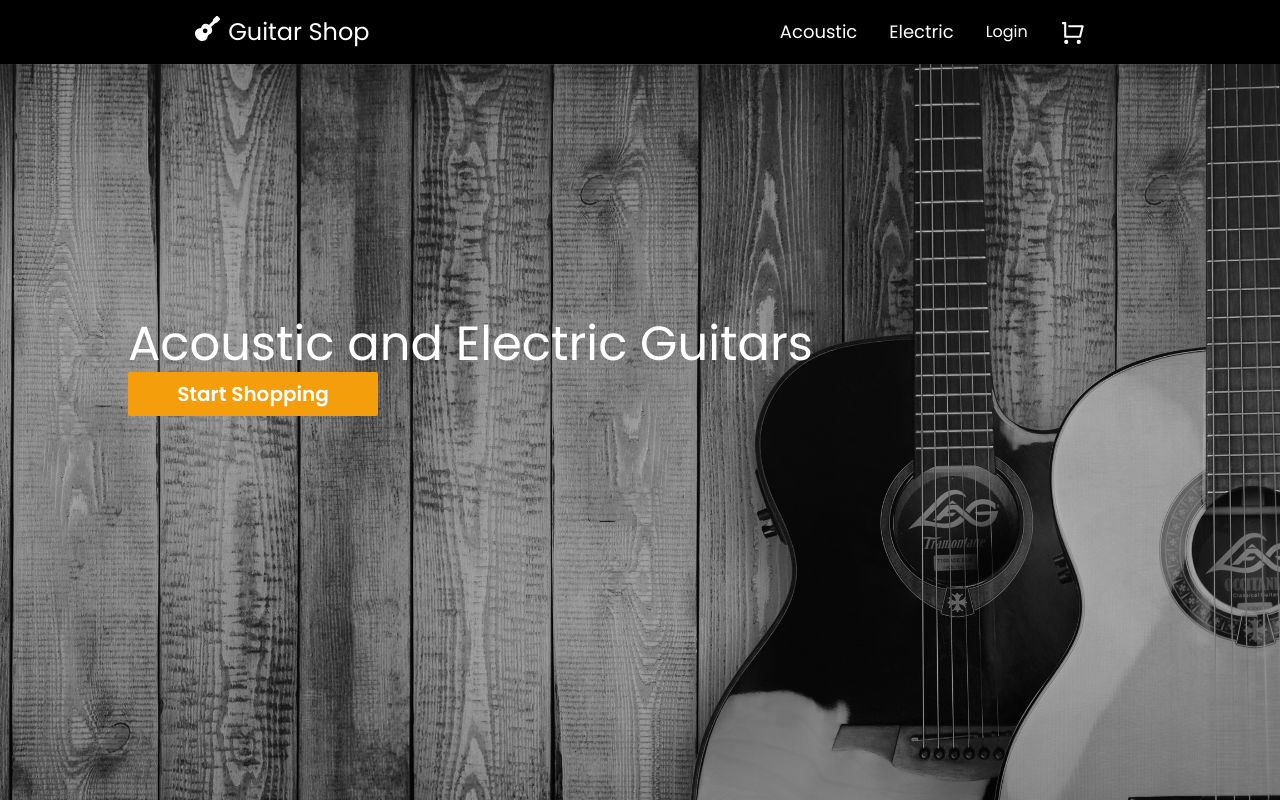
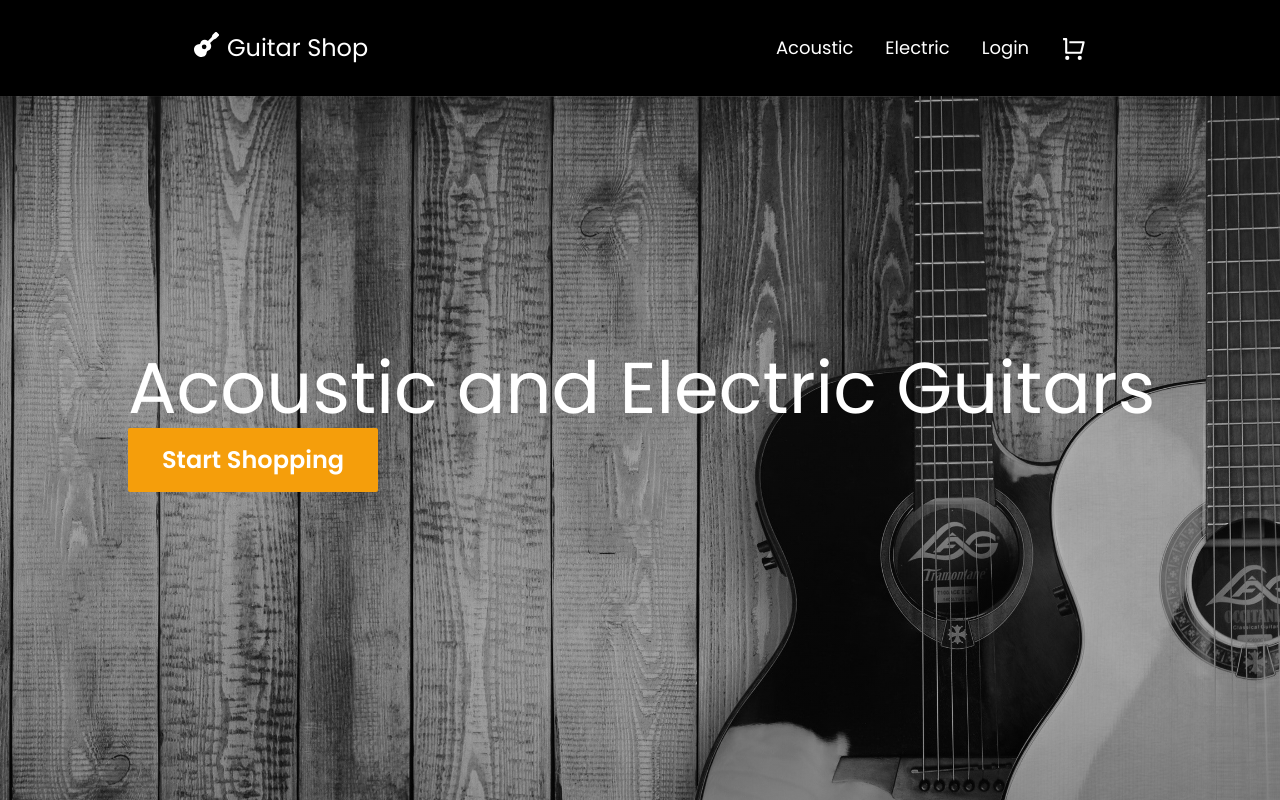
Before and after one commit to carlospsvieira/Guitar-Shop, a React (Vite) app: page / in a window 1280 px wide. Shown: the top 800 px of the page. Built offline with nearby package versions, Linux system fonts and the light colour scheme.

Commit message:
burger menu added

```diff
--- a/src/App.css
+++ b/src/App.css
@@ -45,8 +45,14 @@
   right: 0;
 }
 
-.login-btn:hover {
+.login-btn:hover, .guitar-link:hover {
   cursor: pointer;
   border-bottom: 2px solid white;
   margin-bottom: -1px;
 }
+
+@media only screen and (max-width: 1000px) {
+  .guitar-link {
+    display: none;
+  }
+}
--- a/src/components/Hero.jsx
+++ b/src/components/Hero.jsx
@@ -3,18 +3,18 @@ import React from "react";
 function Hero() {
   return (
     <div className="h-screen hero flex flex-col">
-      <h1 className="text-white text-5xl mt-[55%] ml-[10%] sm:text-5xl sm:mt-[20%]">
+      <h1 className="text-white text-5xl mt-[55%] ml-[10%] sm:text-7xl sm:mt-[20%]">
         Acoustic and Electric Guitars
       </h1>
       <a
         href="#category"
         className="bg-amber-500
-          py-2
+          py-4
           rounded-sm
           text-white
           font-bold
           text-center
-          text-xl
+          text-2xl
           w-[250px]
           mt-1
           ml-[10%]
--- a/src/components/Navbar.jsx
+++ b/src/components/Navbar.jsx
@@ -1,17 +1,22 @@
 import React, { useContext, useEffect } from "react";
 import { Link, useLocation } from "react-router-dom";
 import { Context } from "../context/AddProvider";
-import { CgProfile } from "react-icons/cg";
+import { CgProfile, CgMenu, CgClose } from "react-icons/cg";
 import { RiShoppingCartLine } from "react-icons/ri";
 import { FaGuitar } from "react-icons/fa";
 
 function Navbar() {
-  const { user, setUser } = useContext(Context);
+  const { user, setUser, nav, setNav } = useContext(Context);
   const location = useLocation();
 
   const getUserInStorage = () => {
     const data = JSON.parse(localStorage.getItem("user"));
     setUser(data);
+  };
+
+  // hamburger nav //
+  const handleNav = () => {
+    setNav(!nav);
   };
 
   useEffect(() => {
@@ -21,15 +26,35 @@ function Navbar() {
   return (
     <nav>
       <div className="flex justify-around items-center bg-black text-white py-4 w-full">
+        {nav ? (
+          <div className="flex flex-col w-full h-screen items-center">
+            <div className="flex items-center mt-4">
+            <Link to="/" onClick={handleNav} className="text-2xl flex mr-[5rem]">
+              <FaGuitar size={25} /> <span className="ml-2">Guitar Shop</span>
+            </Link>
+            <CgClose onClick={handleNav} className="lg:hidden" size={25} />
+            </div>
+
+            <div className="flex flex-col gap-4 text-lg mt-[25%] items-center">
+              <Link to="/acoustic" onClick={handleNav} className="login-btn text-lg">
+                Acoustic
+              </Link>
+              <Link to="/electric" onClick={handleNav} className="login-btn text-lg">
+                Electric
+              </Link>
+            </div>
+          </div>
+        ) : (
+          <div className="flex justify-around items-center bg-black text-white py-4 w-full">
             <Link to="/" className="text-2xl mr-5 flex">
               <FaGuitar size={25} /> <span className="ml-2">Guitar Shop</span>
             </Link>
 
             <div className="flex items-center gap-8">
-          <Link to="/acoustic" className="login-btn text-lg">
+              <Link to="/acoustic" className="guitar-link text-lg">
                 Acoustic
               </Link>
-          <Link to="/electric" className="login-btn text-lg">
+              <Link to="/electric" className="guitar-link text-lg">
                 Electric
               </Link>
 
@@ -43,7 +68,7 @@ function Navbar() {
                   <CgProfile size={25} />
                 </Link>
               ) : (
-            <Link to="/login" className="login-btn text-md">
+                <Link to="/login" className="login-btn text-lg">
                   Login
                 </Link>
               )}
@@ -51,7 +76,10 @@ function Navbar() {
               <Link to="/cart">
                 <RiShoppingCartLine size={25} />
               </Link>
+              <CgMenu onClick={handleNav} className="lg:hidden" size={25} />
             </div>
+          </div>
+        )}
       </div>
     </nav>
   );
--- a/src/context/AddProvider.jsx
+++ b/src/context/AddProvider.jsx
@@ -6,6 +6,7 @@ function AddProvider({ children }) {
   const [cart, setCart] = useState([]);
   const [favorite, setFavorite] = useState([]);
   const [filtered, setFiltered] = useState(false);
+  const [nav, setNav] = useState(false);
   const [user, setUser] = useState({
     email: "",
   });
@@ -20,8 +21,21 @@ function AddProvider({ children }) {
       setFavorite,
       filtered,
       setFiltered,
+      nav,
+      setNav,
     }),
-    [cart, setCart, user, setUser, favorite, setFavorite, filtered, setFiltered]
+    [
+      cart,
+      setCart,
+      user,
+      setUser,
+      favorite,
+      setFavorite,
+      filtered,
+      setFiltered,
+      nav,
+      setNav,
+    ]
   );
 
   return <Context.Provider value={value}>{children}</Context.Provider>;
```
Lines whose indentation alone changed are shown as unchanged.
